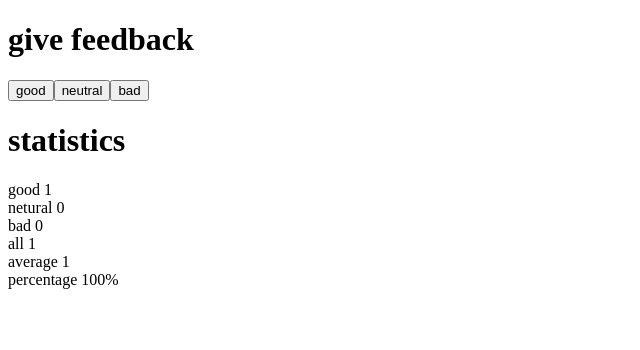
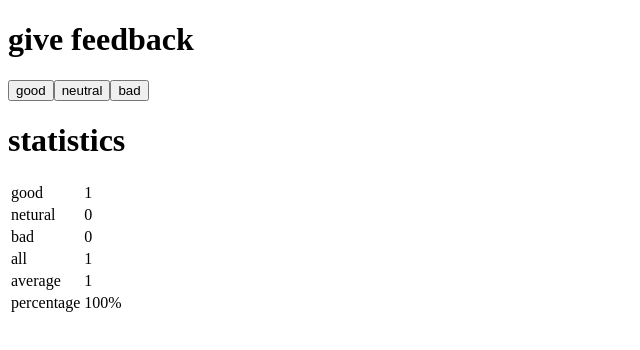
Before and after one commit to gabrielhgiraldo/fullstackopen, a React (Create React App) app in the folder part1/unicafe/: page / in a window 1280 px wide. Both pictures are taken after a click on the button "good". Shown: the top 350 px of the page, without its empty margins (0-640 px from the left). Built offline with nearby package versions, Linux system fonts and the light colour scheme.

Commit message:
1.11*: unicafe step6

```diff
--- a/part1/unicafe/src/App.js
+++ b/part1/unicafe/src/App.js
@@ -2,19 +2,23 @@ import React, { useState } from 'react'
 
 const Button = ({handleClick, text}) => <button onClick={handleClick}>{text}</button>
 
-const Statistic = ({text, value}) => <div>{text} {value}</div>
+const Statistic = ({text, value}) => <tr><td>{text}</td> <td>{value}</td></tr>
 
 const Statistics = ({good,neutral,bad}) => {
   if (good > 0 || bad > 0 || neutral > 0){
     return (
       <>
         <h1>statistics</h1>
+        <table>
+          <tbody>
             <Statistic text="good" value={good}></Statistic>
             <Statistic text="netural" value={neutral}></Statistic>
             <Statistic text="bad" value={bad}></Statistic>
             <Statistic text="all" value={good+neutral+bad}></Statistic>
             <Statistic text="average" value={(good - bad)/(good + neutral + bad)}></Statistic>
             <Statistic text="percentage" value={100*good/(good + neutral + bad)+'%'}></Statistic>
+          </tbody>
+        </table>
       </>
     )
   }
```
Lines whose indentation alone changed are shown as unchanged.
